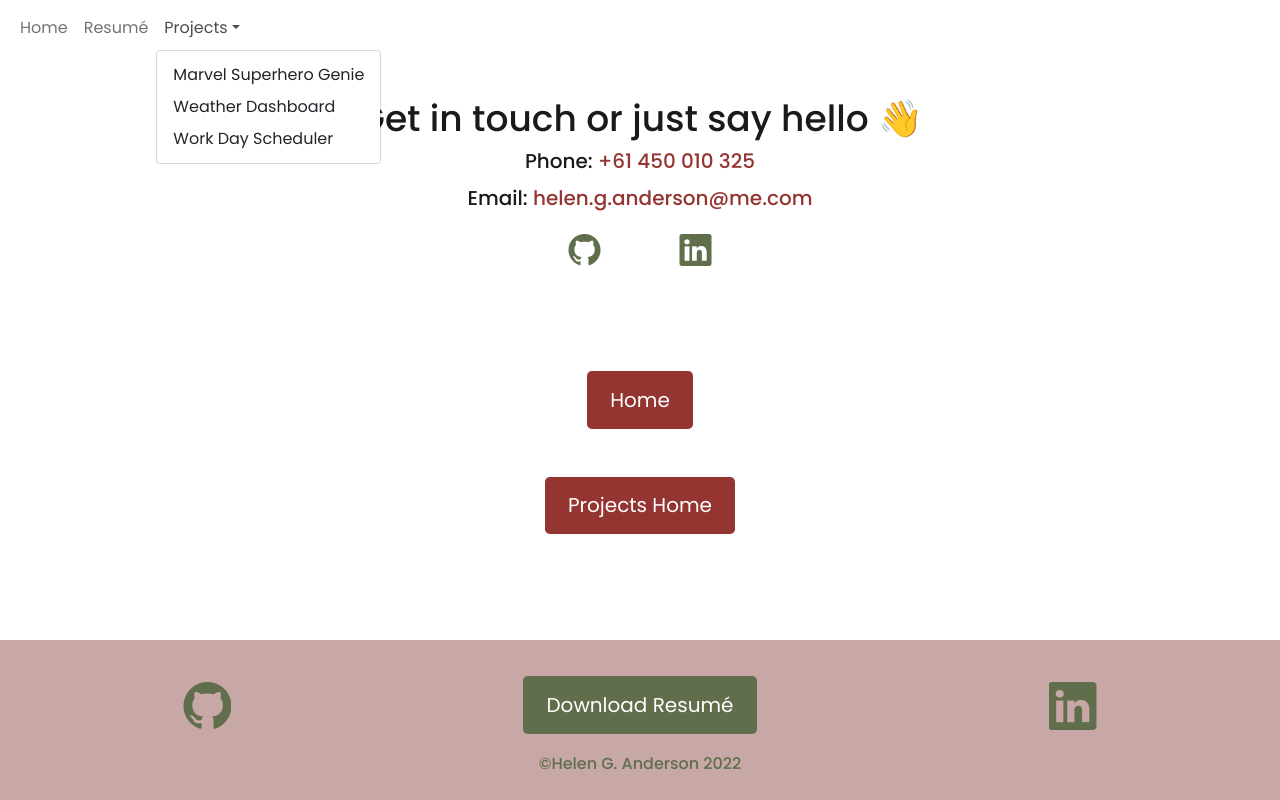
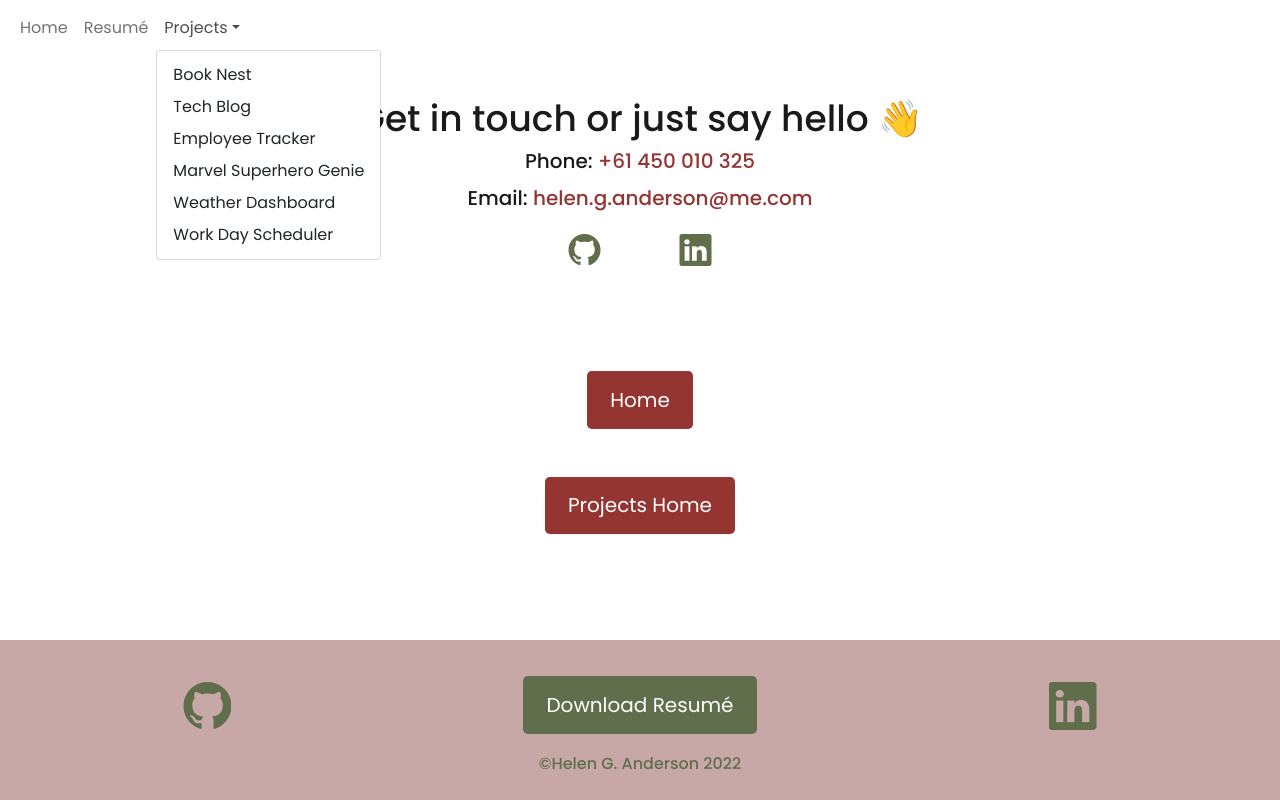
Before and after one commit to grace-anderson/portfolio-full-stack, a plain HTML site: page contact.html in a window 1280 px wide. Both pictures are taken after a click on the link "Projects". Shown: the top 800 px of the page. Drawn offline with nearby package versions, Linux system fonts and the light colour scheme.

Commit message:
Updated links in Projects drop down

```diff
--- a/contact.html
+++ b/contact.html
@@ -69,11 +69,35 @@
                   aria-expanded="false"
                   >Projects</a
                 >
-                <ul class="dropdown-menu" aria-labelledby="dropdown01">
+                <ul class="dropdown-menu" aria-labelledby="dropdown-menu-contact-page">
                   <li>
                     <a
                       class="dropdown-item"
-                      href="https://grace-anderson.github.io/marvel-superhero-genie/"
+                      href="https://the-book-nest.herokuapp.com/"
+                      target="_blank"
+                      >Book Nest</a
+                    >
+                  </li>
+                  <li>
+                    <a
+                      class="dropdown-item"
+                      href="https://enigmatic-bayou-29924.herokuapp.com/"
+                      target="_blank"
+                      >Tech Blog</a
+                    >
+                  </li>
+                  <li>
+                    <a
+                      class="dropdown-item"
+                      href="https://github.com/grace-anderson/employee-tracker/blob/main/README.md"
+                      target="_blank"
+                      >Employee Tracker</a
+                    >
+                  </li>
+                  <li>
+                    <a
+                      class="dropdown-item"
+                      href="https://grace-anderson.github.io/marvel-superhero-genie2/"
                       target="_blank"
                       >Marvel Superhero Genie</a
                     >
```
Also changed, not shown: index.html (+26 -2 lines).
